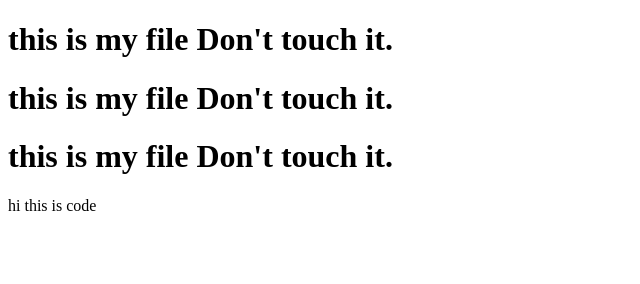
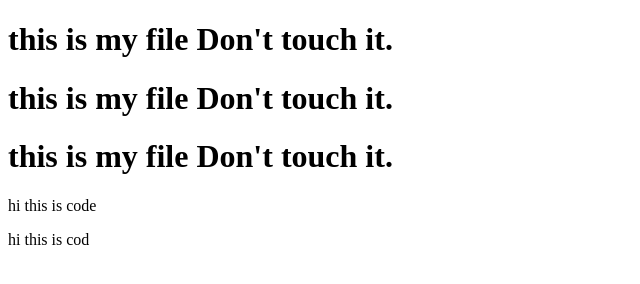
Before and after one commit to codeofjarvis/html-portfolio, a plain HTML site: page myfile.html in a window 1280 px wide. Shown: the full height of the page, 0-640 px from the left. Drawn offline with Linux system fonts and the light colour scheme.

Commit message:
.\myfile.html

```diff
--- a/myfile.html
+++ b/myfile.html
@@ -10,5 +10,6 @@
     <h1>this is my file Don't touch it.</h1>
     <h1>this is my file Don't touch it.</h1>
     <p>hi this is code</p>
+    <p>hi this is cod</p>
   </body>
 </html>
```
